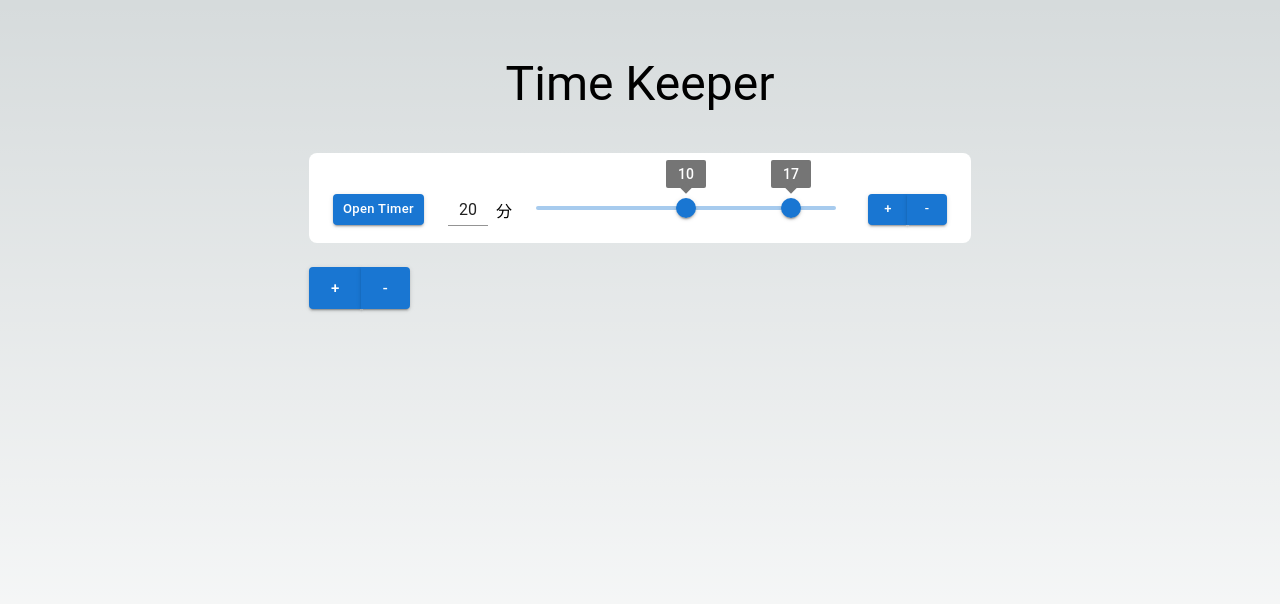
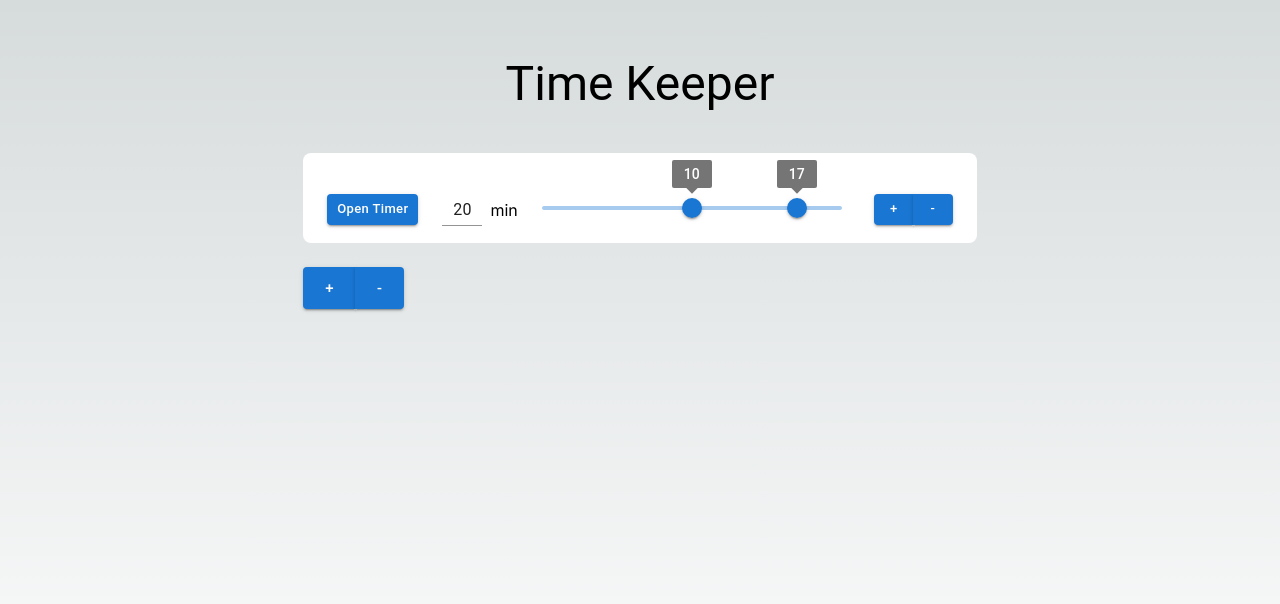
Before and after one commit to ihgs/timekeeper, a Next.js app: page / in a window 1280 px wide. Shown: the top 604 px of the page. Built offline with nearby package versions, Linux system fonts and the light colour scheme; no server answers.

Commit message:
google analytics

```diff
--- a/package.json
+++ b/package.json
@@ -13,6 +13,7 @@
     "@emotion/react": "^11.11.3",
     "@emotion/styled": "^11.11.0",
     "@mui/material": "^5.15.7",
+    "@next/third-parties": "^14.1.0",
     "gh-pages": "^6.1.1",
     "next": "14.1.0",
     "react": "^18",
--- a/src/app/components/TimerGenerator.tsx
+++ b/src/app/components/TimerGenerator.tsx
@@ -72,7 +72,7 @@ export default function TimerGenerator() {
 
                 >
                 </Input>
-                <div >分</div>
+                <div >min</div>
             </Stack>
 
             <Box width={300}>
--- a/src/app/layout.tsx
+++ b/src/app/layout.tsx
@@ -1,6 +1,7 @@
 import type { Metadata } from "next";
 import { Inter } from "next/font/google";
 import "./globals.css";
+import { GoogleAnalytics } from '@next/third-parties/google'
 
 const inter = Inter({ subsets: ["latin"] });
 
@@ -17,6 +18,7 @@ export default function RootLayout({
   return (
     <html lang="en">
       <body className={inter.className}>{children}</body>
+      <GoogleAnalytics gaId={`${process.env.NEXT_PUBLIC_GA_ID}`} />
     </html>
   );
 }
```
Also changed, not shown: 2 other files (tests, documents, lock files or other folders).
